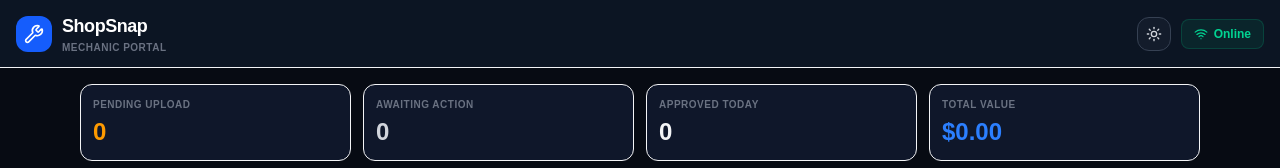
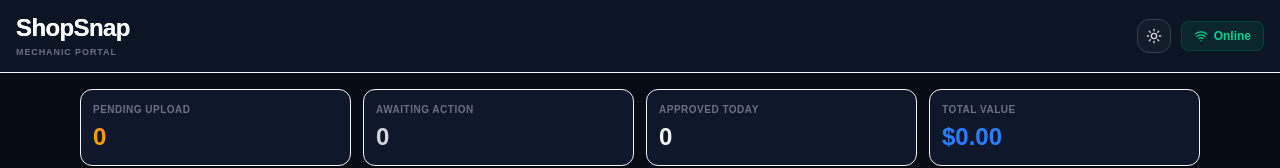
Before and after one commit to IbrahimAh52/shopsap, a Next.js app: page /dashboard in a window 1280 px wide. Shown: the top 168 px of the page. Built offline with nearby package versions, Linux system fonts and the light colour scheme; no server answers; the database is empty.

Commit message:
Design: Remove wrench icon from header and improve logo typography

```diff
--- a/src/app/dashboard/page.tsx
+++ b/src/app/dashboard/page.tsx
@@ -270,18 +270,19 @@
       <header className={`sticky top-0 z-40 px-4 pb-3 pt-safe flex items-center justify-between border-b transition-colors duration-200 ${
         isDark ? 'bg-[#0e1726]/90 border-gray-855/80 backdrop-blur' : 'bg-white border-gray-250/80 shadow-xs'
       }`}>
-        <div className="flex items-center gap-2.5">
-          <div className="bg-blue-600 text-white p-2 rounded-xl">
-            <Wrench className="w-5 h-5" />
-          </div>
-          <div>
-            <h1 className={`text-lg font-bold tracking-tight ${isDark ? 'text-white' : 'text-gray-850'}`}>
-              ShopSnap
-            </h1>
-            <p className={`text-[10px] font-semibold uppercase tracking-wider ${isDark ? 'text-gray-500' : 'text-gray-400'}`}>
-              Mechanic Portal
-            </p>
-          </div>
+        <div className="flex flex-col">
+          <h1 className={`text-2xl font-black tracking-tight ${
+            isDark
+              ? 'text-white bg-gradient-to-r from-white to-gray-400 bg-clip-text text-transparent'
+              : 'text-gray-900'
+          }`}>
+            ShopSnap
+          </h1>
+          <p className={`text-[9px] font-bold uppercase tracking-widest mt-0.5 ${
+            isDark ? 'text-gray-500' : 'text-gray-400'
+          }`}>
+            Mechanic Portal
+          </p>
         </div>
 
         {/* Action controls */}
```
